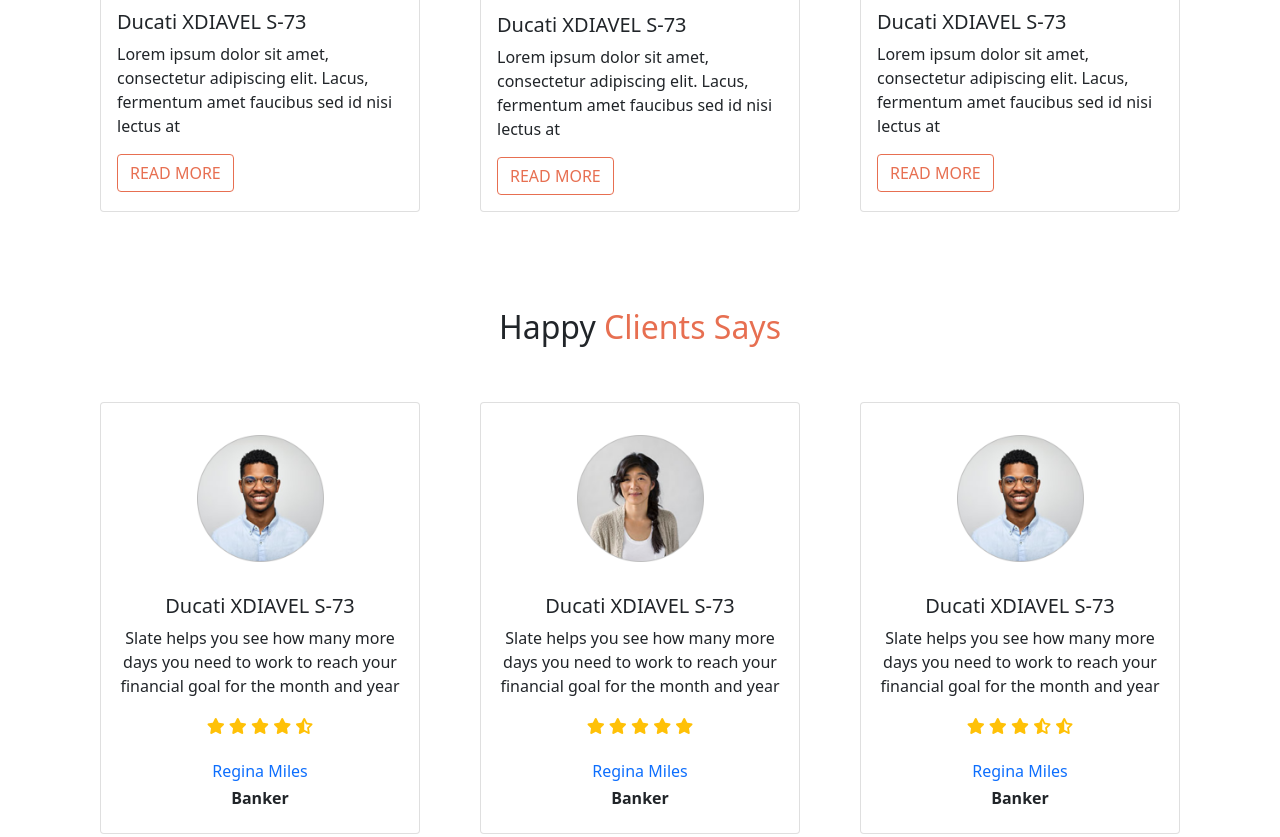
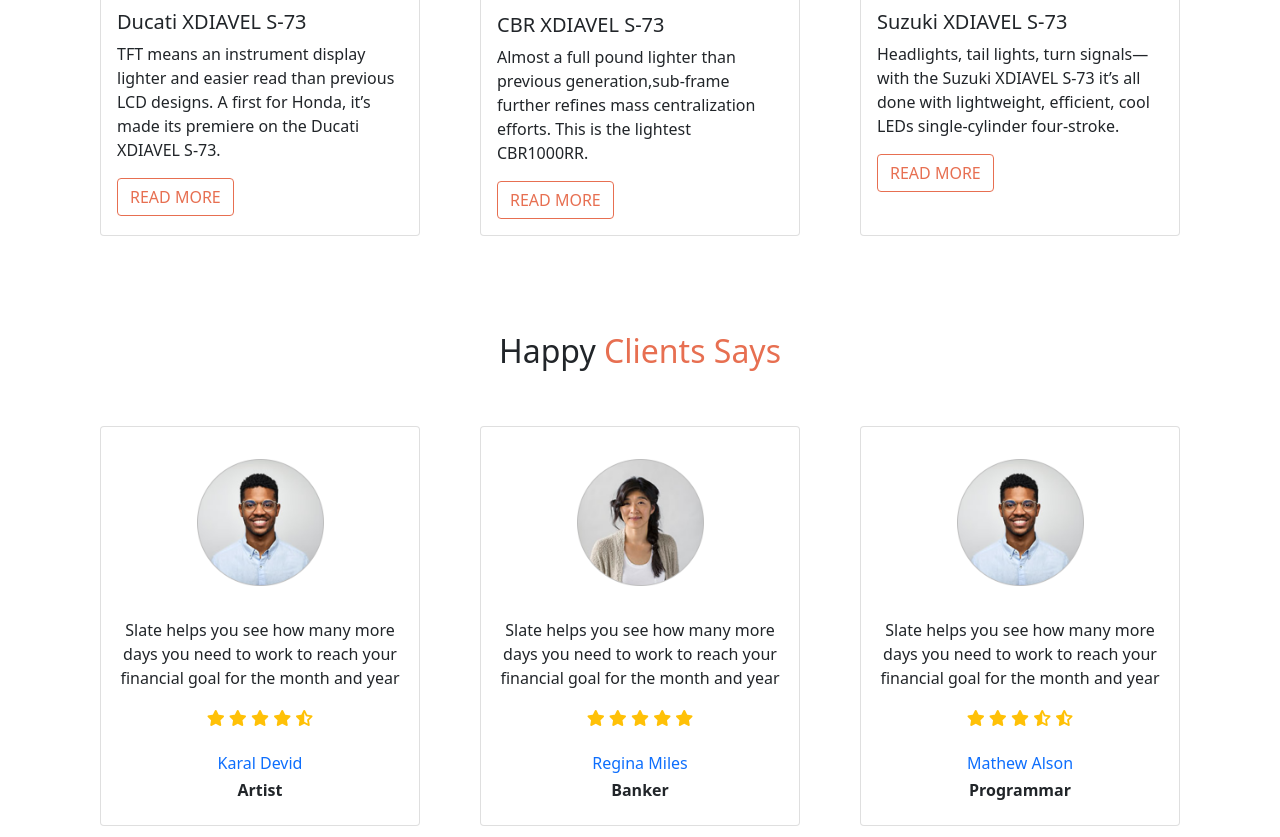
Before and after one commit to Firozdev/honda-cbr, a plain HTML site: page index.html in a window 1280 px wide. Shown: the part 1461-2298 px from the top of the page. Drawn offline with Linux system fonts and the light colour scheme.

Commit message:
Content Update and Final Version

```diff
--- a/index.html
+++ b/index.html
@@ -51,11 +51,11 @@
         <section class="container py-5">
             <div class="row d-flex justify-content-center align-items-center banner">
                 <div class="col-lg-6 col-sm-12 text-white banner-text">
-                    <p>Computer-controlled digital transistorized with electronic advance</p>
+                    <p>CBR300R is your sweet spot between form and function.</p>
                     <h1>Honda CBR 300R</h1>
-                    <p class="pe-5">Amet minim mollit non deserunt ullamco est sit aliqua
-                        dolor do amet sint. Velit officia consequat duis enim velit
-                        mollit. Exercitation veniam consequat sunt nostrud amet.</p>
+                    <p class="pe-5">Open-class four-cylinder liter bikes have long been the
+                        holy grail for the best sportbike riders. Powerful, precise machines that
+                        stand at the very top of motorcycling’s hierarchy.</p>
                     <div>
                         <!-- Button trigger modal -->
                         <button type="button" class="btn btn-danger button-1" data-bs-toggle="modal" data-bs-target="#exampleModal">
@@ -71,11 +71,11 @@
                                 <button type="button" class="btn-close" data-bs-dismiss="modal" aria-label="Close"></button>
                                 </div>
                                 <div class="modal-body text-dark">
-                                Lorem ipsum, dolor sit amet consectetur adipisicing elit. Reprehenderit vero magni odit? Explicabo recusandae, eos cumque officiis accusamus aliquam repellendus?
+                                    Featuring high-compression 13:1 pistons, the CBR1000RR revs like only a flat-plane inline-four can. It also makes ten horsepower more than our previous generation of CBR300R.
                                 </div>
                                 <div class="modal-footer">
                                 <button type="button" class="btn btn-secondary" data-bs-dismiss="modal">Close</button>
-                                <button type="button" class="btn btn-primary">Save changes</button>
+                                <button type="button" class="btn btn-primary">Add Card</button>
                                 </div>
                             </div>
                             </div>
@@ -116,9 +116,7 @@
                         <img src="images/bike-1.png" class="card-img-top img-fluid p-3" alt="...">
                         <div class="card-body">
                             <h5 class="card-title">Ducati XDIAVEL S-73</h5>
-                            <p class="card-text fs-10">Lorem ipsum dolor sit amet, consectetur
-                                adipiscing elit. Lacus, fermentum amet
-                                faucibus sed id nisi lectus at</p>
+                            <p class="card-text fs-10">TFT means an instrument display lighter and easier read than previous LCD designs. A first for Honda, it’s made its premiere on the Ducati XDIAVEL S-73.</p>
                             <a href="#" class="btn btn-danger button-2">READ MORE</a>
                         </div>
                     </div>
@@ -127,10 +125,8 @@
                     <div class="card" style="width: 20rem;">
                         <img src="images/bike-2.png" class="card-img-top img-fluid p-3" alt="...">
                         <div class="card-body">
-                            <h5 class="card-title">Ducati XDIAVEL S-73</h5>
-                            <p class="card-text fs-10">Lorem ipsum dolor sit amet, consectetur
-                                adipiscing elit. Lacus, fermentum amet
-                                faucibus sed id nisi lectus at</p>
+                            <h5 class="card-title">CBR XDIAVEL S-73</h5>
+                            <p class="card-text fs-10">Almost a full pound lighter than previous generation,sub-frame further refines mass centralization efforts. This is the lightest CBR1000RR.</p>
                             <a href="#" class="btn btn-danger button-2">READ MORE</a>
                         </div>
                     </div>
@@ -139,10 +135,8 @@
                     <div class="card" style="width: 20rem;">
                         <img src="images/bike-3.png" class="card-img-top img-fluid p-3" alt="...">
                         <div class="card-body">
-                            <h5 class="card-title">Ducati XDIAVEL S-73</h5>
-                            <p class="card-text fs-10">Lorem ipsum dolor sit amet, consectetur
-                                adipiscing elit. Lacus, fermentum amet
-                                faucibus sed id nisi lectus at</p>
+                            <h5 class="card-title">Suzuki XDIAVEL S-73</h5>
+                            <p class="card-text fs-10">Headlights, tail lights, turn signals—with the Suzuki XDIAVEL S-73 it’s all done with lightweight, efficient, cool LEDs single-cylinder four-stroke.</p>
                             <a href="#" class="btn btn-danger button-2">READ MORE</a>
                         </div>
                     </div>
@@ -159,7 +153,6 @@
                             <img src="images/user-1.png" class="card-img-top img-fluid w-50 p-3" alt="...">
                         </div>
                         <div class="card-body text-center">
-                            <h5 class="card-title">Ducati XDIAVEL S-73</h5>
                             <p class="card-text fs-10">Slate helps you see how many more days you need to work to reach
                                 your financial goal for the month and year</p>
                             <i class="fas fa-star text-warning"></i>
@@ -167,8 +160,8 @@
                             <i class="fas fa-star text-warning"></i>
                             <i class="fas fa-star text-warning"></i>
                             <i class="fas fa-star-half-alt text-warning"></i><br><br>
-                            <h6 class="text-primary">Regina Miles</h6>
-                            <h6 class="fw-bold">Banker</h6>
+                            <h6 class="text-primary">Karal Devid</h6>
+                            <h6 class="fw-bold">Artist</h6>
                         </div>
                     </div>
                 </div>
@@ -178,7 +171,6 @@
                             <img src="images/user-2.png" class="card-img-top img-fluid w-50 p-3" alt="...">
                         </div>
                         <div class="card-body text-center">
-                            <h5 class="card-title">Ducati XDIAVEL S-73</h5>
                             <p class="card-text fs-10">Slate helps you see how many more days you need to work to reach
                                 your financial goal for the month and year</p>
                             <i class="fas fa-star text-warning"></i>
@@ -197,7 +189,6 @@
                             <img src="images/user-1.png" class="card-img-top img-fluid w-50 p-3" alt="...">
                         </div>
                         <div class="card-body text-center">
-                            <h5 class="card-title">Ducati XDIAVEL S-73</h5>
                             <p class="card-text fs-10">Slate helps you see how many more days you need to work to reach
                                 your financial goal for the month and year</p>
                             <i class="fas fa-star text-warning"></i>
@@ -205,8 +196,8 @@
                             <i class="fas fa-star text-warning"></i>
                             <i class="fas fa-star-half-alt text-warning"></i>
                             <i class="fas fa-star-half-alt text-warning"></i><br><br>
-                            <h6 class="text-primary">Regina Miles</h6>
-                            <h6 class="fw-bold">Banker</h6>
+                            <h6 class="text-primary">Mathew Alson</h6>
+                            <h6 class="fw-bold">Programmar</h6>
                         </div>
                     </div>
                 </div>
```
